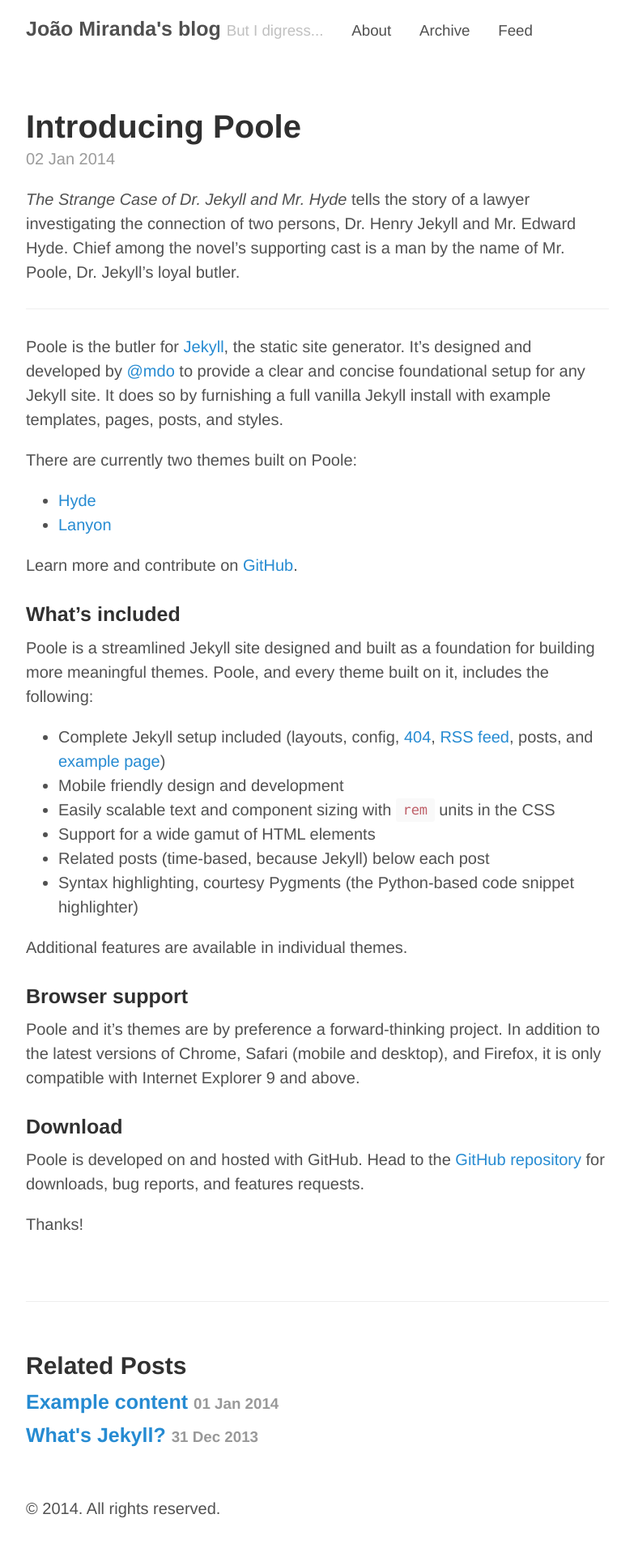
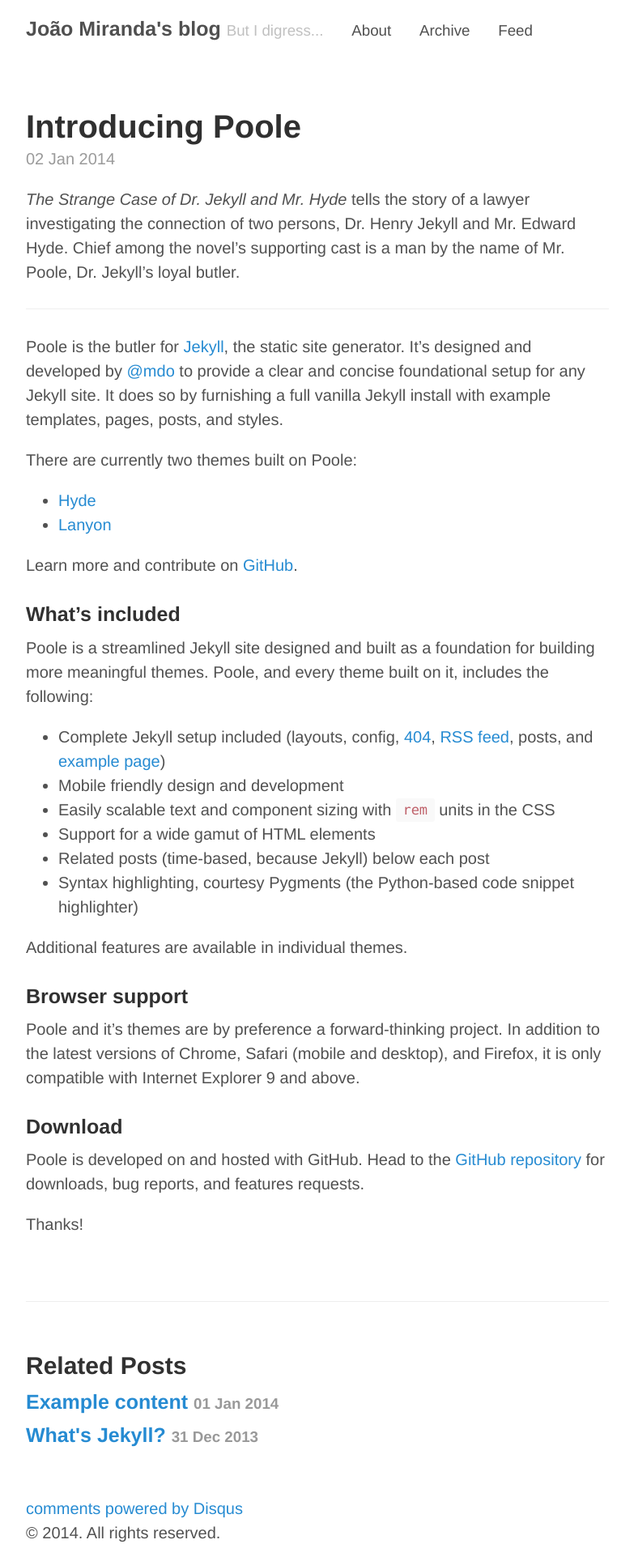
Before and after one commit to jhosm/jhosm.github.io, a Jekyll site: the page built from _posts/2014-01-02-introducing-poole.md, in a window 1280 px wide. Shown: the whole page at 81% size, without its empty margins (248-1031 px from the left). Built offline with Jekyll 4.4.1, drawn with Linux system fonts in a browser that asks for light colours; Markdown is read by kramdown in place of the engine named in the settings; comment, search, counter and statistics services are not loaded; before the commit the page ends 1898 px from its top, so only the background shows below that; some of the changed lines change nothing that is shown.

Commit message:
Added Disqus' comments

```diff
--- /dev/null
+++ b/_includes/comments.html
@@ -0,0 +1,16 @@
+{% if page.comments %}
+  <div id="disqus_thread"></div>
+  <script type="text/javascript">
+      /* * * CONFIGURATION VARIABLES: EDIT BEFORE PASTING INTO YOUR WEBPAGE * * */
+      var disqus_shortname = 'jhosm'; // required: replace example with your forum shortname
+
+      /* * * DON'T EDIT BELOW THIS LINE * * */
+      (function() {
+          var dsq = document.createElement('script'); dsq.type = 'text/javascript'; dsq.async = true;
+          dsq.src = '//' + disqus_shortname + '.disqus.com/embed.js';
+          (document.getElementsByTagName('head')[0] || document.getElementsByTagName('body')[0]).appendChild(dsq);
+      })();
+  </script>
+  <noscript>Please enable JavaScript to view the <a href="http://disqus.com/?ref_noscript">comments powered by Disqus.</a></noscript>
+  <a href="http://disqus.com" class="dsq-brlink">comments powered by <span class="logo-disqus">Disqus</span></a>
+{% endif %}
--- a/_layouts/default.html
+++ b/_layouts/default.html
@@ -19,6 +19,8 @@
 
       {{ content }}
 
+      {% include comments.html %}
+
       <div class="footer">
         <p>
           &copy; {{ site.time | date: '%Y' }}. All rights reserved.
--- a/_posts/2014-01-02-introducing-poole.md
+++ b/_posts/2014-01-02-introducing-poole.md
@@ -1,6 +1,7 @@
 ---
 layout: post
 title: Introducing Poole
+comments: True
 ---
 
 *The Strange Case of Dr. Jekyll and Mr. Hyde* tells the story of a lawyer investigating the connection of two persons, Dr. Henry Jekyll and Mr. Edward Hyde. Chief among the novel's supporting cast is a man by the name of Mr. Poole, Dr. Jekyll's loyal butler.
```
